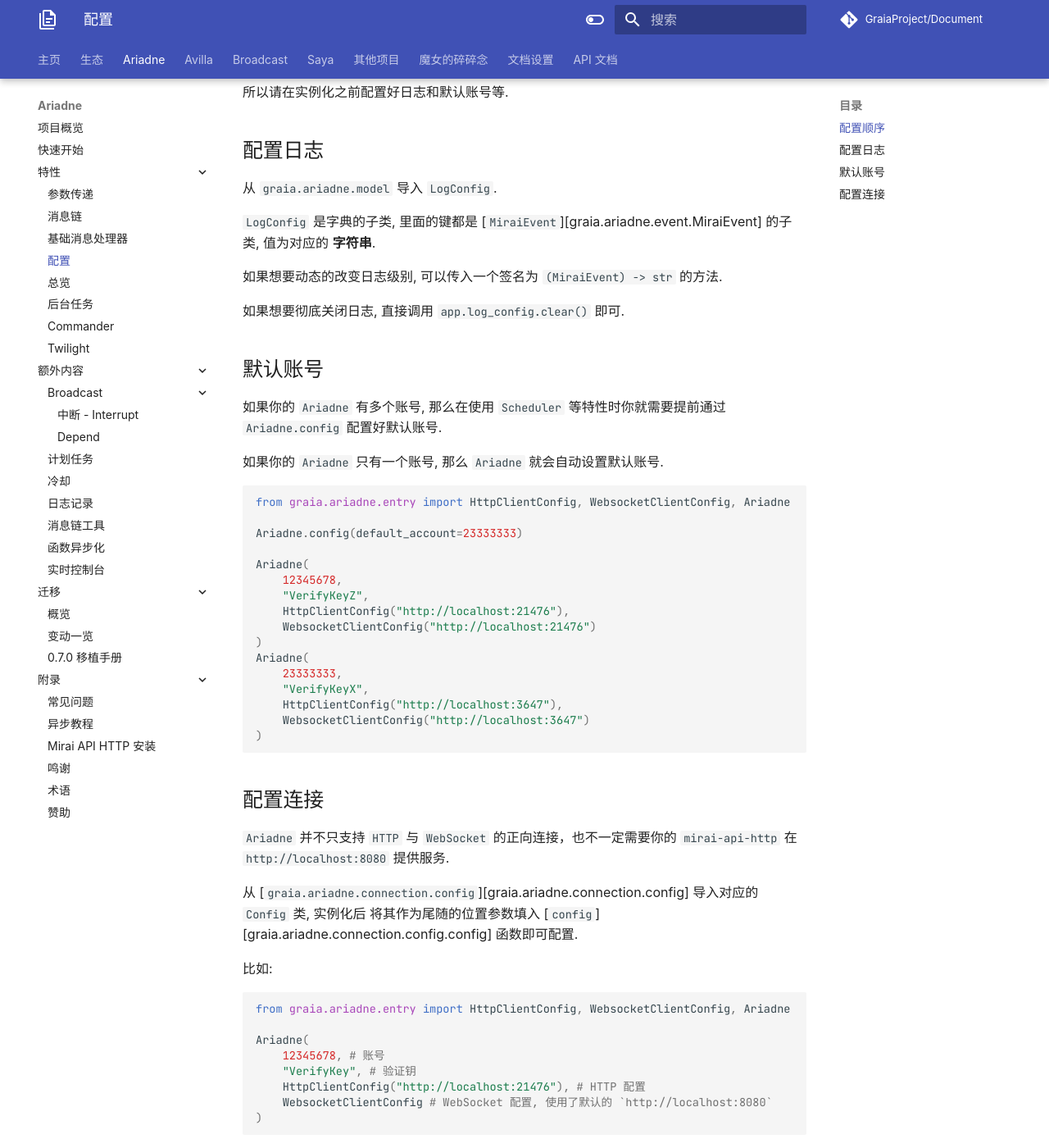
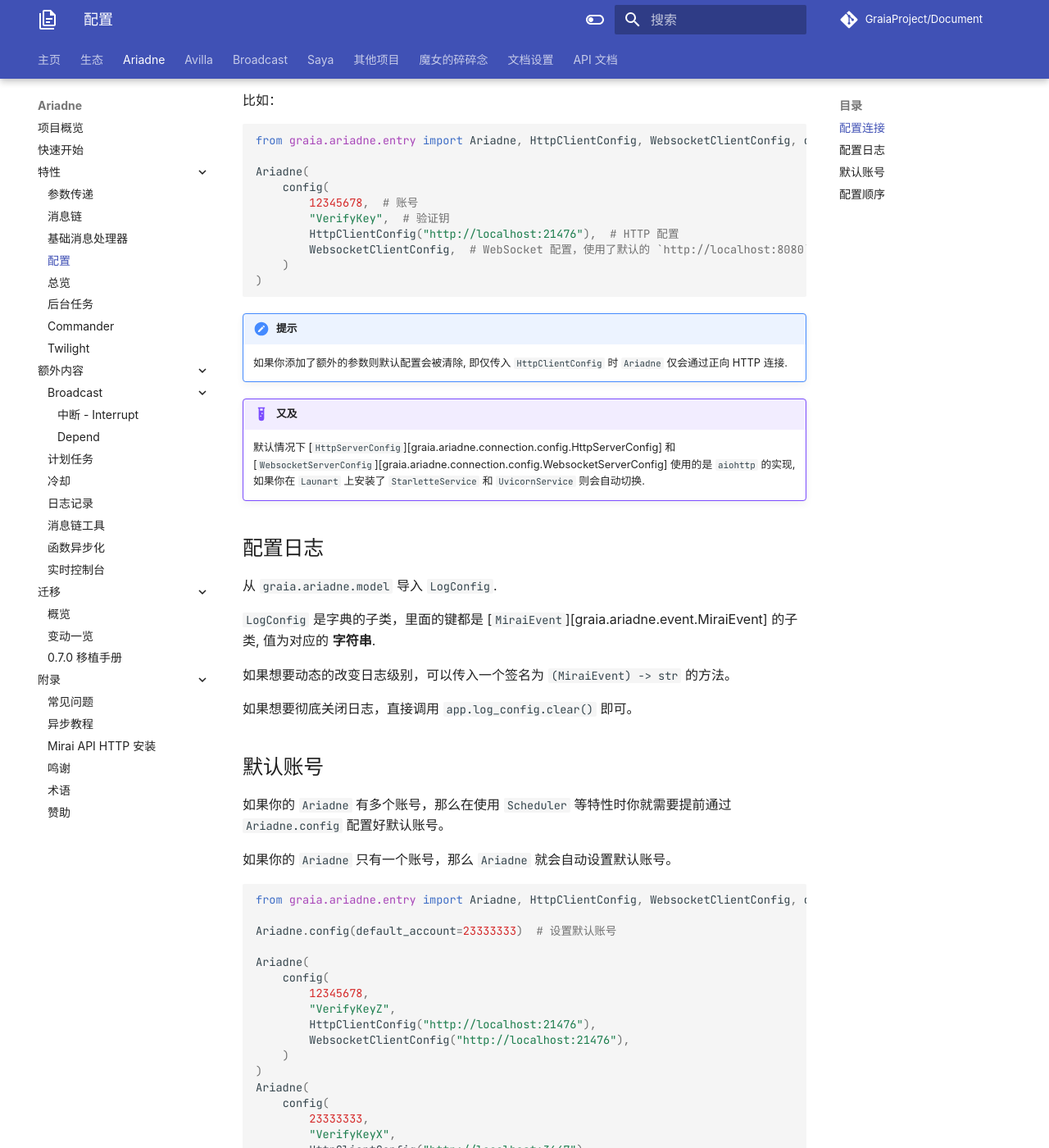
Before and after one commit to GraiaProject/Document, an MkDocs documentation site: the page built from docs/ariadne/feature/configuration.md, in a window 1280 px wide and 1400 px high, scrolled down 329 px. Shown: the whole window at 82% size. Built offline with MkDocs 1.6.1 and Material for MkDocs 9.7.7, drawn with Linux system fonts in a browser that asks for light colours; comment, search, counter and statistics services are not loaded; some of the changed lines change nothing that is shown; some of the changed text lies outside the part shown.

Commit message:
fix(Ariadne): configuration.md

````diff
--- a/docs/ariadne/feature/configuration.md
+++ b/docs/ariadne/feature/configuration.md
@@ -1,68 +1,24 @@
 # 配置相关
-
-## 配置顺序
-
-`Ariadne` 作为一个类可以通过 `config` 类方法进行全局定制, 包括默认账号, `Broadcast`, 事件循环, 安装富文本日志等.
-
-参见 [`Ariadne.config`][graia.ariadne.app.Ariadne.config] 了解更多.
-
-在创建任何 `Ariadne` 实例之后, 便不能再调用 `Ariadne.config` 了.
-
-所以请在实例化之前配置好日志和默认账号等.
-
-## 配置日志
-
-从 `graia.ariadne.model` 导入 `LogConfig`.
-
-`LogConfig` 是字典的子类, 里面的键都是 [`MiraiEvent`][graia.ariadne.event.MiraiEvent] 的子类,
-值为对应的 **字符串**.
-
-如果想要动态的改变日志级别, 可以传入一个签名为 `(MiraiEvent) -> str` 的方法.
-
-如果想要彻底关闭日志, 直接调用 `app.log_config.clear()` 即可.
-
-## 默认账号
-
-如果你的 `Ariadne` 有多个账号, 那么在使用 `Scheduler` 等特性时你就需要提前通过 `Ariadne.config` 配置好默认账号.
-
-如果你的 `Ariadne` 只有一个账号, 那么 `Ariadne` 就会自动设置默认账号.
-
-```python
-from graia.ariadne.entry import HttpClientConfig, WebsocketClientConfig, Ariadne
-
-Ariadne.config(default_account=23333333)
-
-Ariadne(
-    12345678,
-    "VerifyKeyZ",
-    HttpClientConfig("http://localhost:21476"),
-    WebsocketClientConfig("http://localhost:21476")
-)
-Ariadne(
-    23333333,
-    "VerifyKeyX",
-    HttpClientConfig("http://localhost:3647"),
-    WebsocketClientConfig("http://localhost:3647")
-)
-```
 
 ## 配置连接
 
-`Ariadne` 并不只支持 `HTTP` 与 `WebSocket` 的正向连接，也不一定需要你的 `mirai-api-http` 在 `http://localhost:8080` 提供服务.
+`Ariadne` 并不只支持 `HTTP` 与 `WebSocket` 的正向连接，也不一定需要你的 `mirai-api-http` 在 `http://localhost:8080` 提供服务。
 
 从 [`graia.ariadne.connection.config`][graia.ariadne.connection.config] 导入对应的 `Config` 类, 实例化后
 将其作为尾随的位置参数填入 [`config`][graia.ariadne.connection.config.config] 函数即可配置.
 
-比如:
+比如：
 
 ```python
-from graia.ariadne.entry import HttpClientConfig, WebsocketClientConfig, Ariadne
+from graia.ariadne.entry import Ariadne, HttpClientConfig, WebsocketClientConfig, config
 
 Ariadne(
-    12345678, # 账号
-    "VerifyKey", # 验证钥
-    HttpClientConfig("http://localhost:21476"), # HTTP 配置
-    WebsocketClientConfig # WebSocket 配置, 使用了默认的 `http://localhost:8080`
+    config(
+        12345678,  # 账号
+        "VerifyKey",  # 验证钥
+        HttpClientConfig("http://localhost:21476"),  # HTTP 配置
+        WebsocketClientConfig,  # WebSocket 配置，使用了默认的 `http://localhost:8080`
+    )
 )
 ```
 
@@ -75,3 +31,53 @@
 
     默认情况下 [`HttpServerConfig`][graia.ariadne.connection.config.HttpServerConfig] 和 [`WebsocketServerConfig`][graia.ariadne.connection.config.WebsocketServerConfig]
     使用的是 `aiohttp` 的实现, 如果你在 `Launart` 上安装了 `StarletteService` 和 `UvicornService` 则会自动切换.
+
+## 配置日志
+
+从 `graia.ariadne.model` 导入 `LogConfig`.
+
+`LogConfig` 是字典的子类，里面的键都是 [`MiraiEvent`][graia.ariadne.event.MiraiEvent] 的子类,
+值为对应的 **字符串**.
+
+如果想要动态的改变日志级别，可以传入一个签名为 `(MiraiEvent) -> str` 的方法。
+
+如果想要彻底关闭日志，直接调用 `app.log_config.clear()` 即可。
+
+## 默认账号
+
+如果你的 `Ariadne` 有多个账号，那么在使用 `Scheduler` 等特性时你就需要提前通过 `Ariadne.config` 配置好默认账号。
+
+如果你的 `Ariadne` 只有一个账号，那么 `Ariadne` 就会自动设置默认账号。
+
+```python
+from graia.ariadne.entry import Ariadne, HttpClientConfig, WebsocketClientConfig, config
+
+Ariadne.config(default_account=23333333)  # 设置默认账号
+
+Ariadne(
+    config(
+        12345678,
+        "VerifyKeyZ",
+        HttpClientConfig("http://localhost:21476"),
+        WebsocketClientConfig("http://localhost:21476"),
+    )
+)
+Ariadne(
+    config(
+        23333333,
+        "VerifyKeyX",
+        HttpClientConfig("http://localhost:3647"),
+        WebsocketClientConfig("http://localhost:3647"),
+    )
+)
+```
+
+## 配置顺序
+
+`Ariadne` 作为一个类可以通过 `config` 类方法进行全局定制，包括默认账号，`Broadcast`, 事件循环，安装富文本日志等。
+
+参见 [`Ariadne.config`][graia.ariadne.app.Ariadne.config] 了解更多.
+
+在创建任何 `Ariadne` 实例之后，便不能再调用 `Ariadne.config` 了。
+
+所以请在实例化之前配置好日志和默认账号等。
````
